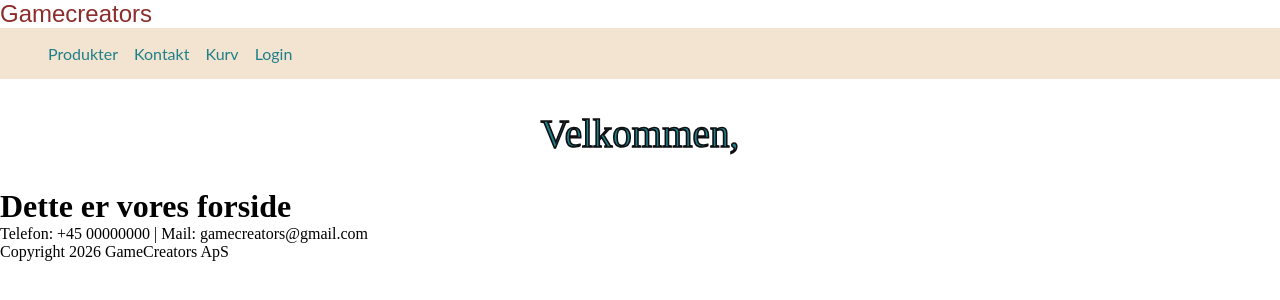
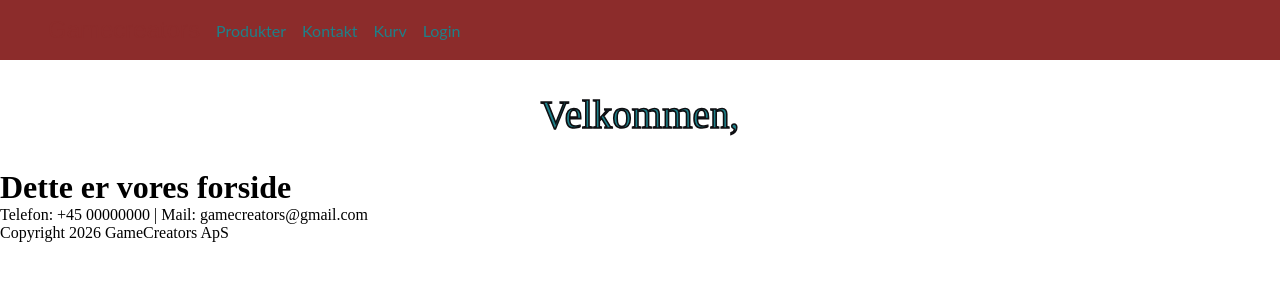
Before and after one commit to Dontosquare/webDev-semesterprojekt-e2026, a Node server app: page / in a window 1280 px wide. Shown: the top 300 px of the page. Run offline with Node 20, Linux system fonts and the light colour scheme; some libraries are stand-ins or nearby versions.

Commit message:
scss virker nu

```diff
--- a/src/assets/SCSS/_header.scss
+++ b/src/assets/SCSS/_header.scss
@@ -3,14 +3,14 @@
 @use 'base' as *;
 
 nav {
-    background-color: $color-macintosh-beige;
+    background-color: $color-nintendo-red;
     display: flex;
     align-items: center;
     padding: 1rem 2rem;
     color: $color-trident-teal;
   }
 
-.Velkommen {
+.velkommen {
     font-family: $font-montserrat;
     color: $color-trident-teal;
     font-size: 2.44rem;
--- a/src/assets/css/style.css
+++ b/src/assets/SCSS/style.css
@@ -32,14 +32,14 @@ h2 {
   }
 }
 nav {
-  background-color: #F3E3D1;
+  background-color: #8C2C2B;
   display: flex;
   align-items: center;
   padding: 1rem 2rem;
   color: #1E8089;
 }
 
-.Velkommen {
+.velkommen {
   font-family: "montserrat";
   color: #1E8089;
   font-size: 2.44rem;
@@ -65,6 +65,4 @@ nav a {
 
 nav a:hover {
   text-decoration: underline;
-}
-
-/*# sourceMappingURL=style.css.map */
+}/*# sourceMappingURL=style.css.map */
--- a/src/views/layouts/main.hbs
+++ b/src/views/layouts/main.hbs
@@ -3,7 +3,8 @@
 <head>
     <meta charset="UTF-8">
     <meta name="viewport" content="width=device-width, initial-scale=1.0">
-    <title>Document</title>
+    <link rel="stylesheet" href="/scss/style.css">
+    <title>GameCreators</title>
 </head>
 <body>
     {{{body}}}
--- a/src/views/partials/header.hbs
+++ b/src/views/partials/header.hbs
@@ -4,19 +4,18 @@
   <meta charset="UTF-8">
   <meta name="viewport" content="width=device-width, initial-scale=1">
   <title>{{title}}</title>
-  <link rel="stylesheet" href="/css/style.css">
 </head>
     <body>
         <main>
             <header>
+                <nav class="nav">
                     <a href="/" class="logo">Gamecreators</a>
-                <nav>
                     <a href="/products">Produkter</a>
                     <a href="/contact">Kontakt</a>
                     <a href="/basket">Kurv</a>
                     <a href="/login">Login</a>
                 </nav>
-                    <h2 class="Velkommen">Velkommen, {{user.username}}</h2>
+                    <h2 class="velkommen">Velkommen, {{user.username}}</h2>
             </header>
         </main>
     </body>
```
Also changed, not shown: 2 other files.
